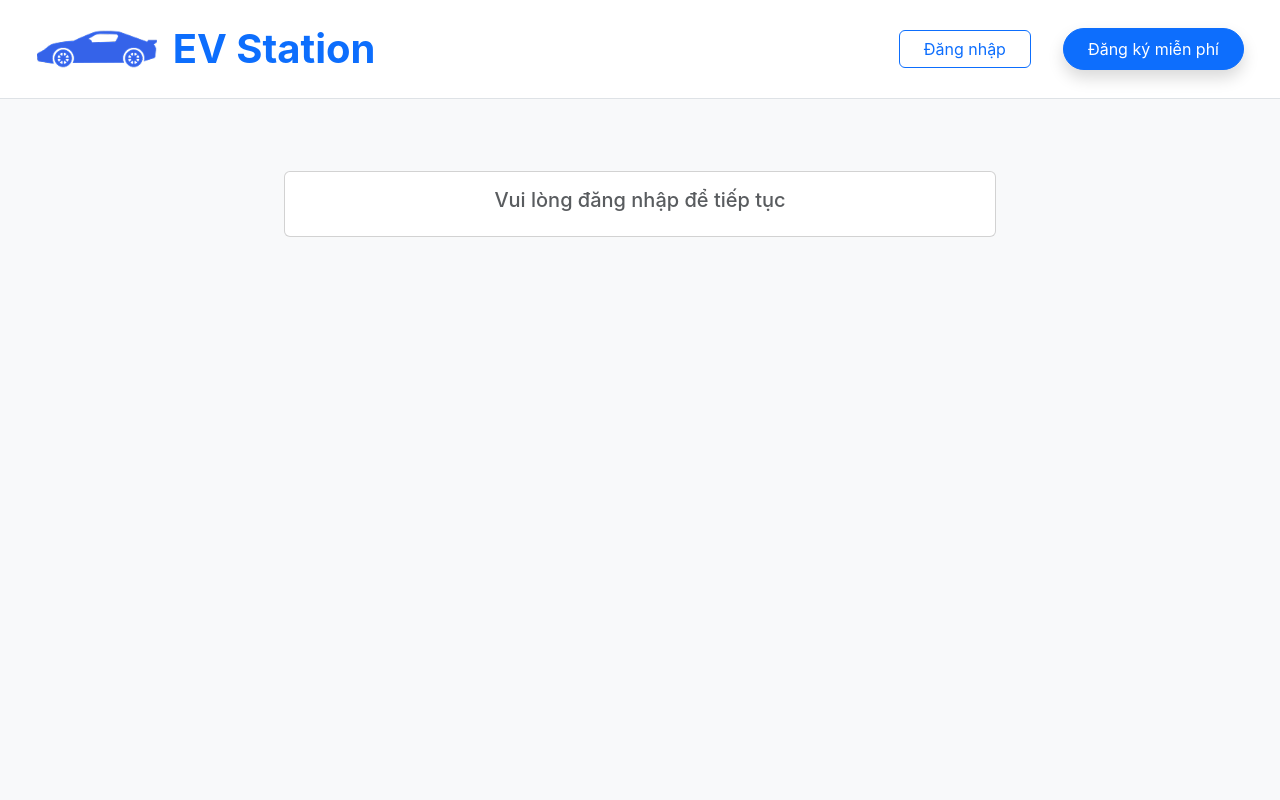
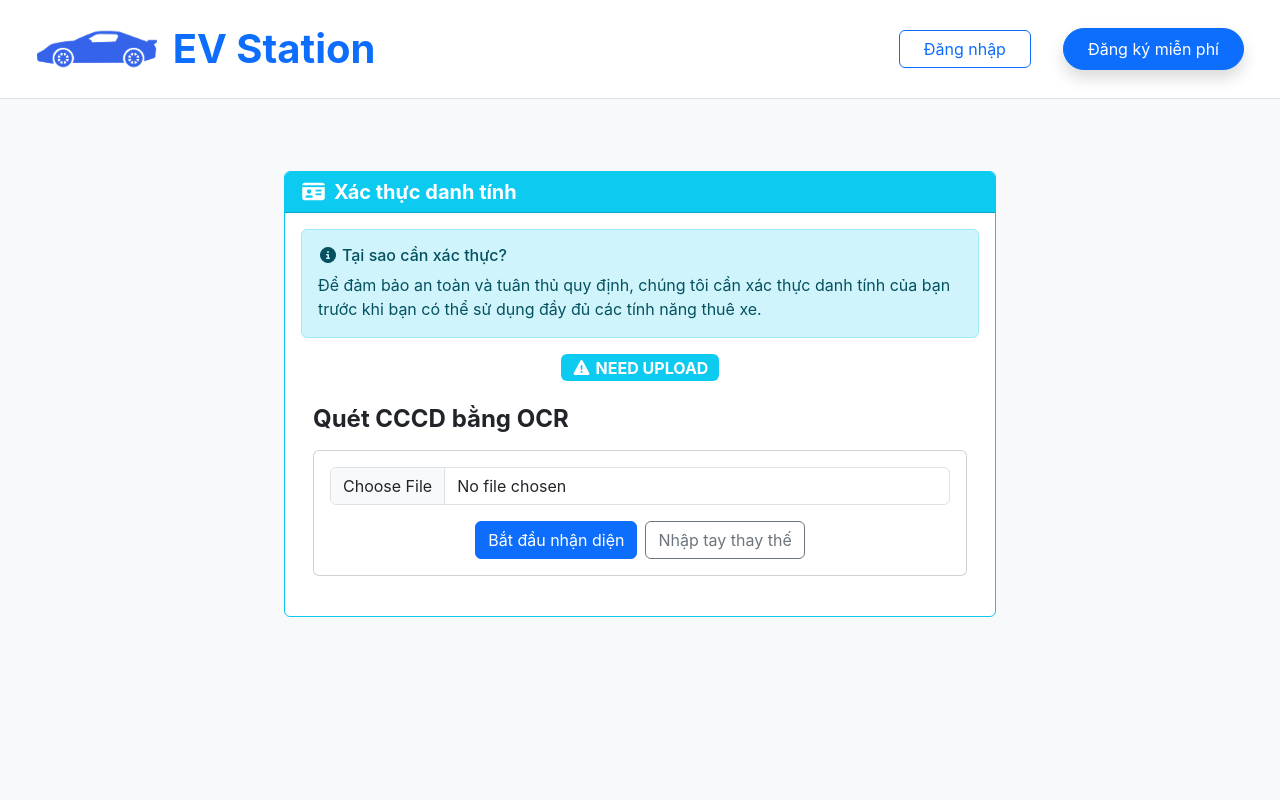
Before and after one commit to HaiVTSE191090/SWP391_Frontend, a React (Create React App) app: page /kyc-verification in a window 1280 px wide. Shown: the top 800 px of the page. Built offline with nearby package versions, Linux system fonts and the light colour scheme.

Commit message:
update KycVerification.tsx

```diff
--- a/src/components/kyc/KycVerification.tsx
+++ b/src/components/kyc/KycVerification.tsx
@@ -31,15 +31,55 @@ const KycVerification: React.FC = () => {
   }
 
   if (!user) {
+
     return (
       <div className="container my-4">
-        <div className="card">
-          <div className="card-body text-center">
-            <h5 className="text-muted">Vui lòng đăng nhập để tiếp tục</h5>
+        <div className="card border-info">
+          <div className="card-header bg-info text-white">
+            <h5 className="mb-0 fw-bold">
+              <i className="fas fa-id-card me-2"></i>
+              Xác thực danh tính
+            </h5>
+          </div>
+          <div className="card-body">
+            <div className="alert alert-info">
+              <h6 className="alert-heading">
+                <i className="fas fa-info-circle me-1"></i>
+                Tại sao cần xác thực?
+              </h6>
+              <p className="mb-0">
+                Để đảm bảo an toàn và tuân thủ quy định, chúng tôi cần xác thực danh tính của bạn
+                trước khi bạn có thể sử dụng đầy đủ các tính năng thuê xe.
+              </p>
+            </div>
+
+            <div className="text-center mb-4">
+              <span className="badge bg-info fs-6">
+                <i className="fas fa-exclamation-triangle me-1"></i>
+                NEED UPLOAD
+              </span>
+            </div>
+
+            {showManualForm ? (
+              <ManualIdentityForm onSwitchToOcr={() => setShowManualForm(false)} />
+            ) : (
+              <OcrIdentityForm onSwitchToManual={() => setShowManualForm(true)} />
+            )}
           </div>
         </div>
       </div>
     );
+
+
+    // return (
+    //   <div className="container my-4">
+    //     <div className="card">
+    //       <div className="card-body text-center">
+    //         <h5 className="text-muted">Vui lòng đăng nhập để tiếp tục</h5>
+    //       </div>
+    //     </div>
+    //   </div>
+    // );
   }
 
   const kycStatus: KycStatus = user.kycStatus || 'NEED_UPLOAD';
@@ -68,7 +108,7 @@ const KycVerification: React.FC = () => {
     );
   }
 
-  if (user.status === 'PENDING_VERIFICATION ') {
+  if (user.status === 'PENDING_VERIFICATION') {
     return (
       <div className="container my-4">
         <div className="card border-warning">
--- a/src/controller/SearchController.ts
+++ b/src/controller/SearchController.ts
@@ -1,7 +1,5 @@
 import { LocationSelection, GeoPoint } from "../models/SearchModel";
 import axios from "axios";
-
-// GEOCODING SERVICE
 
 const geocodeAddress = async (address: string): Promise<GeoPoint | null> => {
   const res = await axios
```
